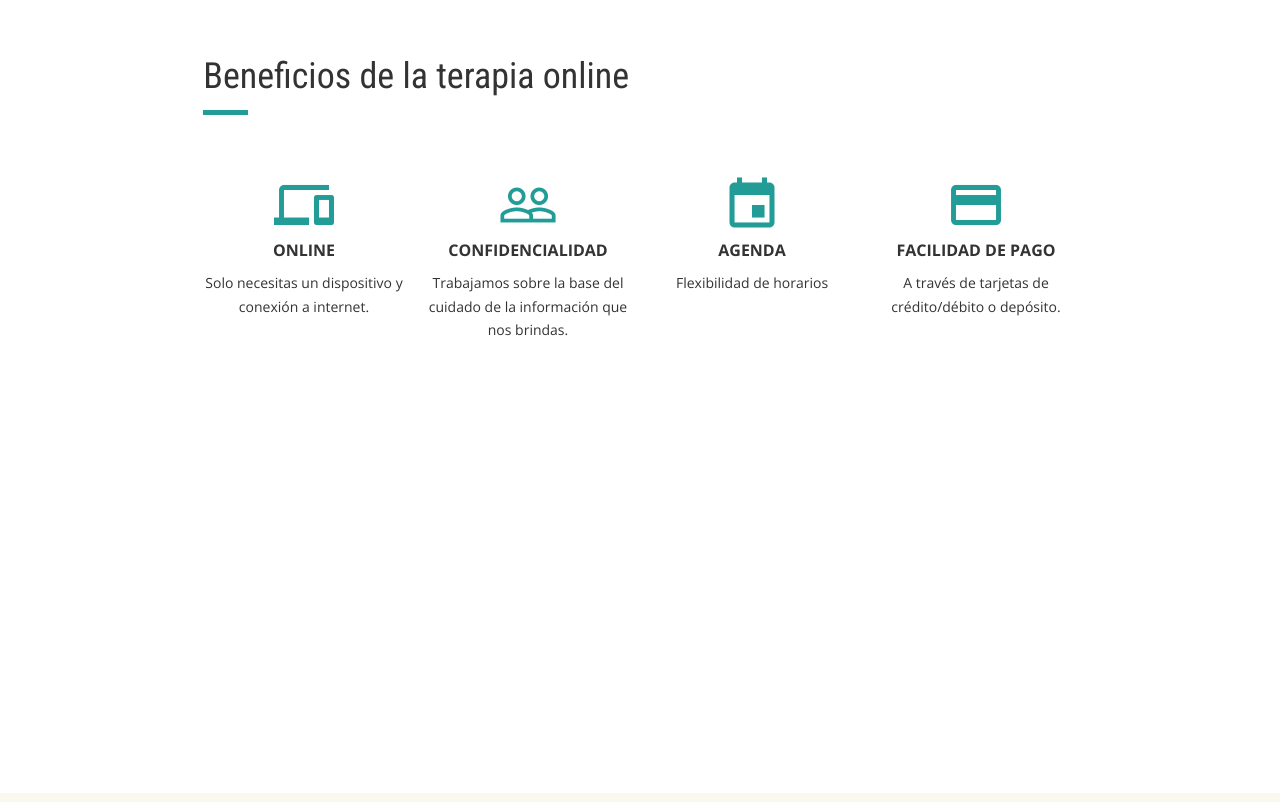
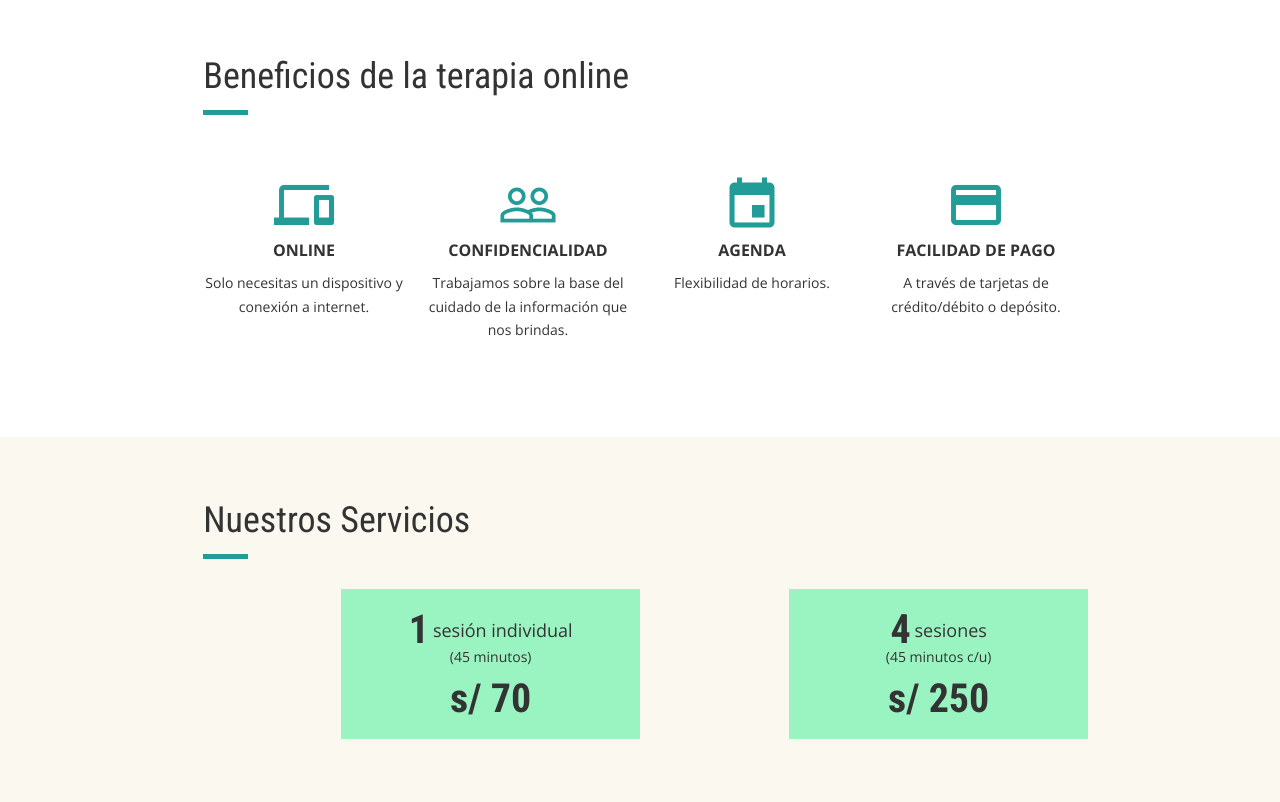
Before and after one commit to developerVilchez/sesion, a website: page src/index.html in a window 1280 px wide. Shown: the part 2199-3001 px from the top of the page. Drawn offline with nearby package versions, Linux system fonts and the light colour scheme; files whose address does not match are found by name.

Commit message:
modifica la section benefits

```diff
--- a/src/index.html
+++ b/src/index.html
@@ -100,29 +100,29 @@
       </div>
     </section>
      <!--section beneficios-->
-   <section id="benefits" class="section benefits">
+   <section id="benefits" class="section">
       <div class="container">
         <div class="row">
           <div class="col s12">
             <h2 class="section-title">Beneficios de la terapia online</h2>
           </div>
           <div class="row">
-              <div class="col s6 offset-s3 m4 offset-m2 xl3 benefit">
+              <div class="col s6 offset-s3 m4 offset-m2 xl3">
                   <i class="medium material-icons">phonelink</i>
                   <h5>ONLINE</h5>
                   <p class="p2">Solo necesitas un dispositivo y conexión a internet.</p>
               </div>
-              <div class="col s6 offset-s3 m4 offset-m1 xl3 benefit">
+              <div class="col s6 offset-s3 m4 offset-m1 xl3">
                   <i class="medium material-icons">people_outline</i>
                   <h5>CONFIDENCIALIDAD</h5>
                   <p class="p2">Trabajamos sobre la base del cuidado de la información que nos brindas.</p>
               </div>
-              <div class="col s6 offset-s3 m4 offset-m2 xl3 benefit">
+              <div class="col s6 offset-s3 m4 offset-m2 xl3">
                   <i class="medium material-icons">insert_invitation</i>
                   <h5>AGENDA</h5>
-                  <p class="p2">Flexibilidad de horarios</p>
+                  <p class="p2">Flexibilidad de horarios.</p>
               </div>
-              <div class="col s6 offset-s3 m4 offset-m1 xl3 benefit">
+              <div class="col s6 offset-s3 m4 offset-m1 xl3">
                   <i class="medium material-icons">credit_card</i>
                   <h5>FACILIDAD DE PAGO</h5>
                   <p class="p2">A través de tarjetas de crédito/débito o depósito.</p>
--- a/src/style.css
+++ b/src/style.css
@@ -288,14 +288,12 @@ p {
   margin-top: 4em;
 }
 
-.benefits {
-  height: 100vh;
-}
-.benefit {
-  margin-top: 30px;
+#benefits > div > div > div.row > div {
+  padding-top: 2em;
   text-align: center;
 }
-.benefit .material-icons {
+
+#benefits .material-icons {
   color: var(--secondary-color);
 }
 
```
